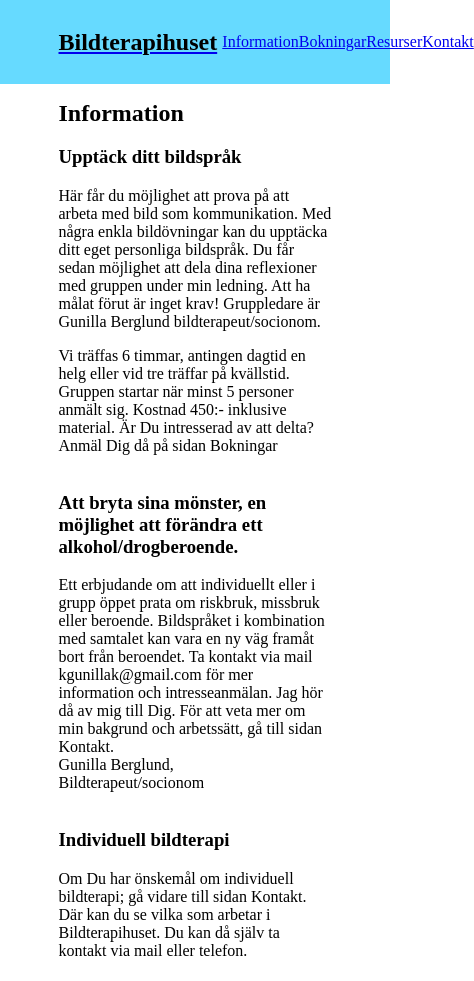
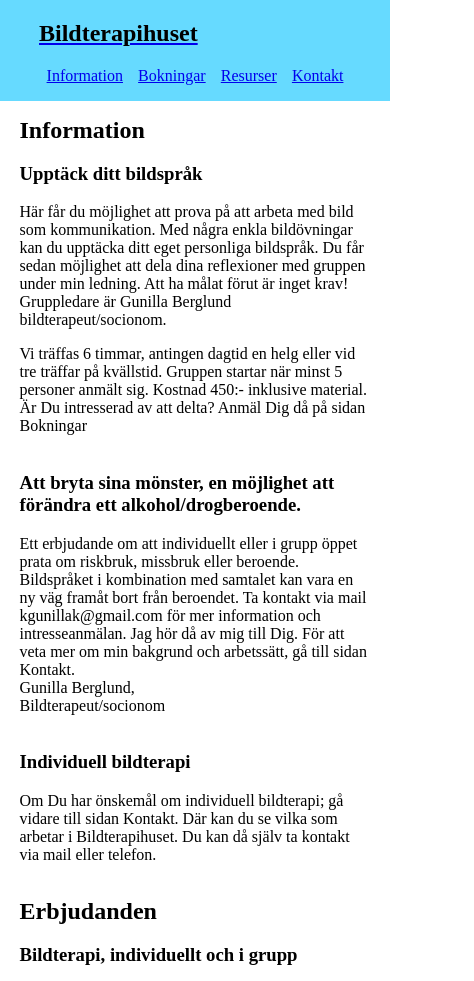
Before and after one commit to Hjalmar-Lundmark/wu1-bildterapihuset, a plain HTML site: page docs/info.html in a window 390 px wide. Shown: the top 981 px of the page, 474 px wide, since content can reach past the window. Drawn offline with Linux system fonts and the light colour scheme.

Commit message:
✨ Media queries

```diff
--- a/docs/css/style.css
+++ b/docs/css/style.css
@@ -10,13 +10,19 @@ html, body {
 nav {
     background-color: #66daff;
     width: 100%;
-    height: 10%;
-
+    min-height: 10%;
 }
 
 main {
     padding-left: 15%;
     padding-right: 15%;
+}
+
+@media (max-width:576px) {
+    main{
+        padding-left: 5%;
+        padding-right: 5%;
+    }
 }
 
 .container {
@@ -28,6 +34,13 @@ main {
     height: 100%;
 }
 
+.nav-centrering{
+    height: 100%;
+    width: 100%;
+    display: flex;
+    flex-direction: column;
+}
+
 h1 {
     color: black;
 }
@@ -35,6 +48,11 @@ h1 {
 @media (max-width:576px) {
     h1{
         font-size: 1.5em;
+    }
+    .container{
+        display: block;
+        padding-left: 10%;
+        padding-right: 10%;
     }
 }
 
@@ -53,6 +71,12 @@ img{
     width: 40%;
 }
 
+@media (max-width:576px) {
+    .navlink{
+        width: 100%;
+    }
+}
+
 .bokningsruta {
     text-decoration: underline;
     background-color: lightgray;
@@ -69,9 +93,16 @@ img{
     display: flex;
 }
 
+@media (max-width:576px){
+    .personal{
+        display: block;
+    }
+}
+
 .personal-bild{
     margin: 15px;
-    width: 140%;
+    width: 100%;
+    max-width: 100%;
 }
 
 iframe{
--- a/docs/info.html
+++ b/docs/info.html
@@ -11,9 +11,10 @@
 
 <body>
     <nav>
+        <div class="nav-centrering">
             <div class="container">
                 <a href="index.html">
-                <h1>Bildterapihuset</h1>
+                    <h1 class="logo">Bildterapihuset</h1>
                 </a>
                 <section class="navlink">
                     <ul class="navigation">
@@ -31,6 +32,7 @@
                         </li>
                     </ul>
                 </section>
+            </div>
         </div>
     </nav>
 
```
Also changed, not shown: docs/bokning.html (+3 -1 lines), docs/index.html (+9 -3 lines), docs/kontakt.html (+5 -4 lines), docs/resurser.html (+3 -1 lines), 1 other file. Lines whose indentation alone changed are shown as unchanged.
